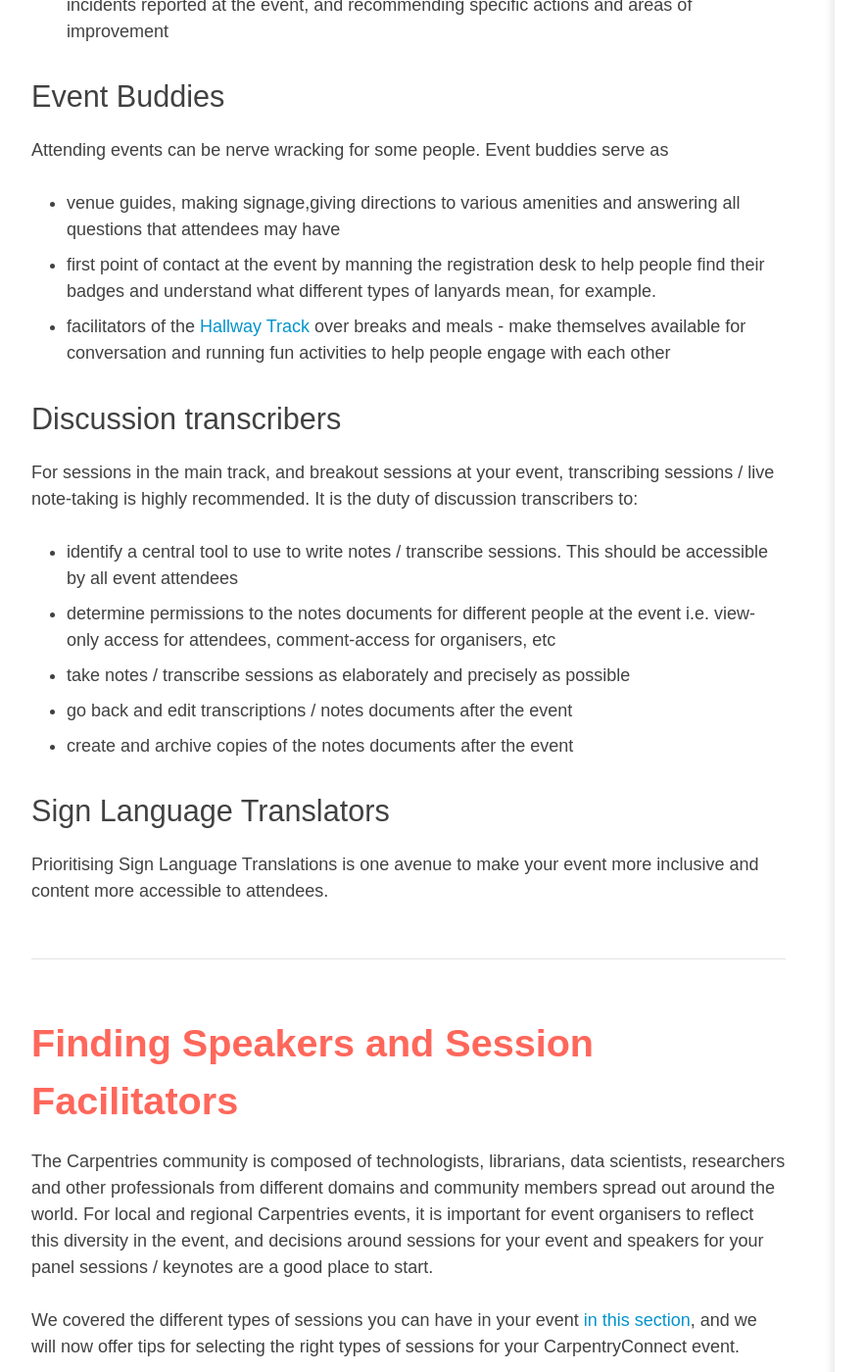
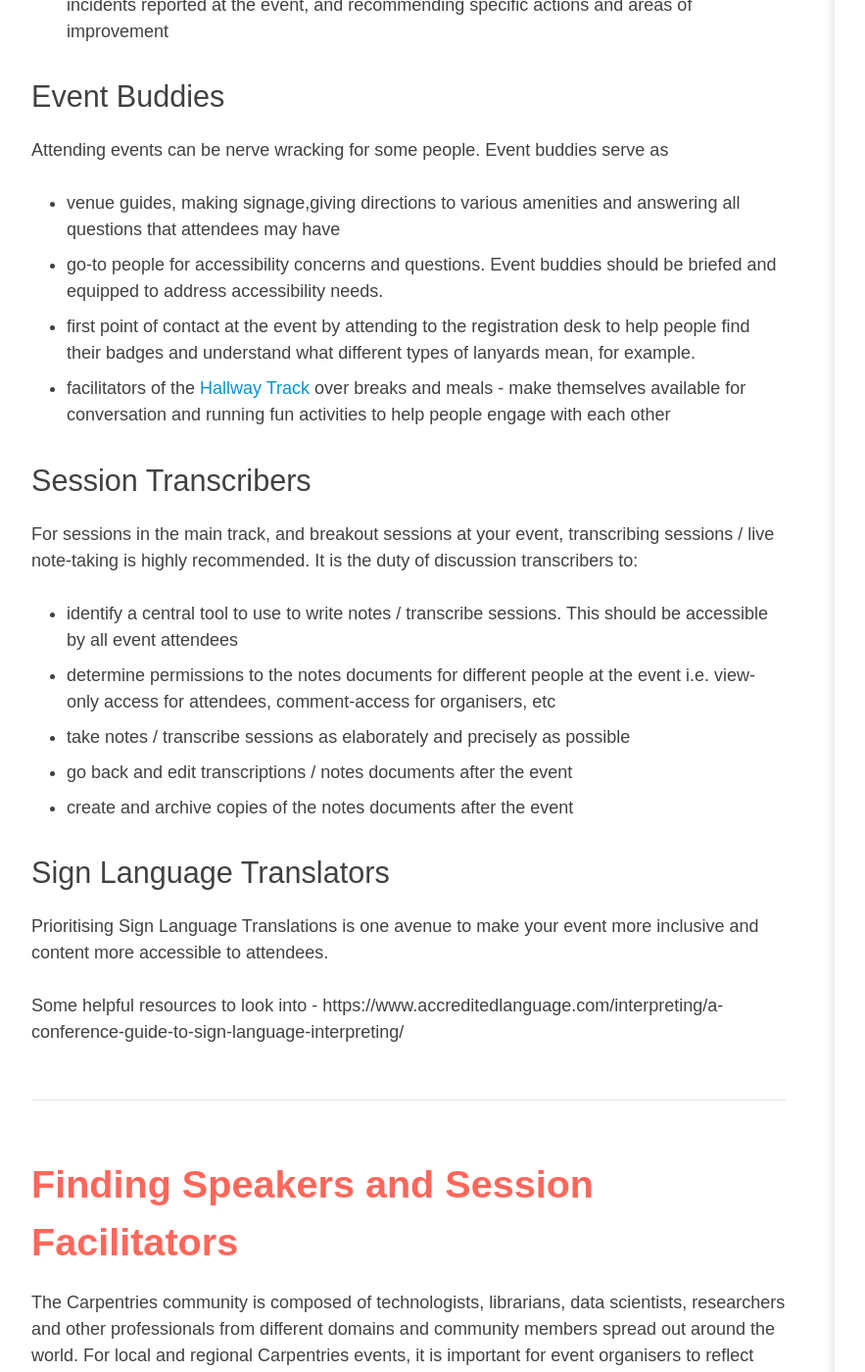
Before and after one commit to CarpentryConnect/carpentryconnect.org, a Jekyll site: the page built from in-person.markdown, in a window 1280 px wide and 1400 px high, scrolled down 10169 px. Shown: the whole window at 98% size, without its empty margins (88-971 px from the left). Built offline with Jekyll 4.4.1, drawn with Linux system fonts in a browser that asks for light colours; nearby versions of some CDN libraries; some of the changed text lies outside the part shown.

Commit message:
text edits for specificity on community facilitator roles

```diff
--- a/in-person.markdown
+++ b/in-person.markdown
@@ -260,10 +260,11 @@ Session facilitators are tasked with:
 ### Event Buddies
 Attending events can be nerve wracking for some people. Event buddies serve as
 - venue guides, making signage,giving directions to various amenities and answering all questions that attendees may have
-- first point of contact at the event by manning the registration desk to help people find their badges and understand what different types of lanyards mean, for example.
+- go-to people for accessibility concerns and questions. Event buddies should be briefed and equipped to address accessibility needs.
+- first point of contact at the event by attending to the registration desk to help people find their badges and understand what different types of lanyards mean, for example.
 - facilitators of the [Hallway Track](/in-person#TheHallwayTrack) over breaks and meals -  make themselves available for conversation and running fun activities to help people engage with each other
 
-### Discussion transcribers
+### Session Transcribers
 For sessions in the main track, and breakout sessions at your event, transcribing sessions / live note-taking is highly recommended. It is the duty of discussion transcribers to:
 - identify a central tool to use to write notes /  transcribe sessions. This should be accessible by all event attendees
 - determine permissions to the notes documents for different people at the event i.e. view-only access for attendees, comment-access for organisers, etc
@@ -274,6 +275,9 @@ For sessions in the main track, and breakout sessions at your event, transcribin
 ### Sign Language Translators
 
 Prioritising Sign Language Translations is one avenue to make your event more inclusive and content more accessible to attendees.
+
+Some helpful resources to look into
+	- https://www.accreditedlanguage.com/interpreting/a-conference-guide-to-sign-language-interpreting/
 
 ## Finding Speakers and Session Facilitators
 
```
